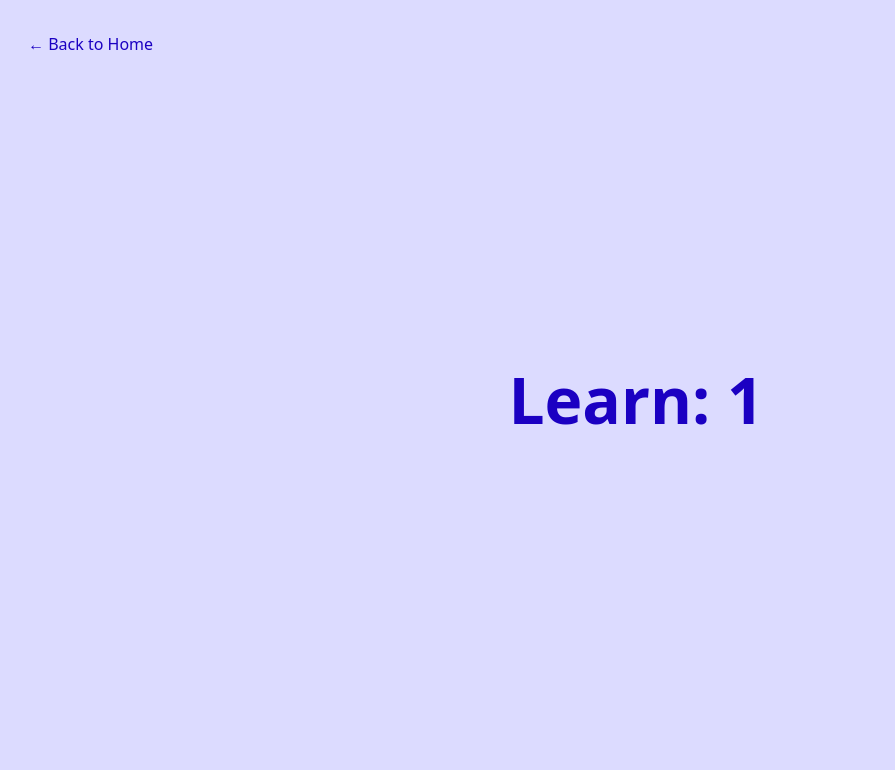
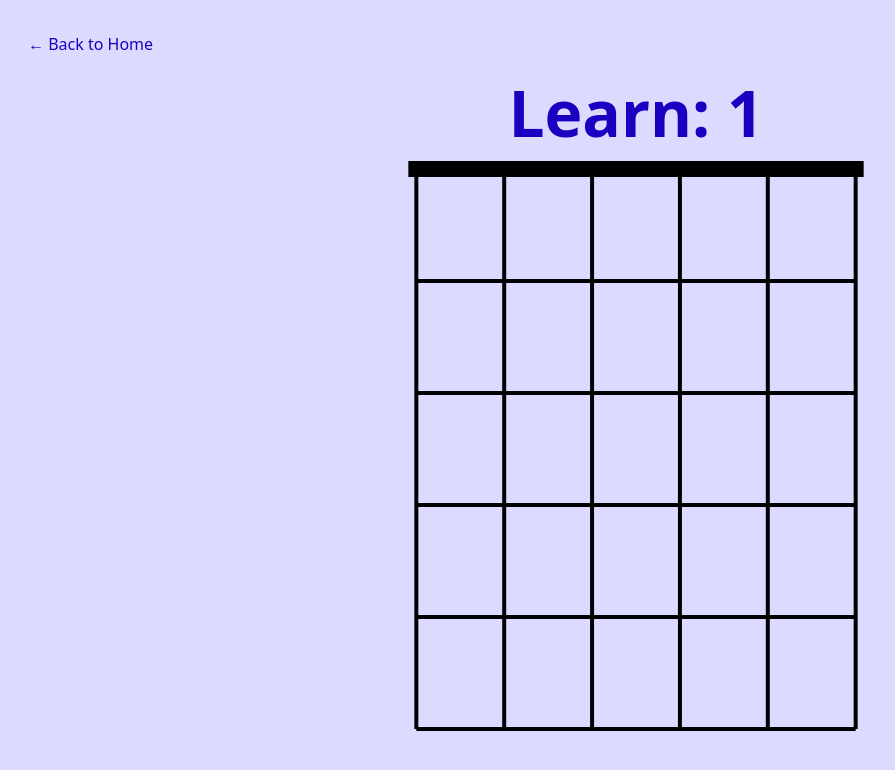
Before and after one commit to giselaroberts/comps-react-app, a React (Vite) app: page /chord/1/learn in a window 1280 px wide. Shown: the top 770 px of the page, without its empty margins (4-899 px from the left). Built offline with nearby package versions, Linux system fonts and the light colour scheme.

Commit message:
basic svg blank tab in LearnPage.jsx (to move and reorg later)

```diff
--- a/src/components/LearnPage.jsx
+++ b/src/components/LearnPage.jsx
@@ -8,6 +8,32 @@ export default function LearnPage() {
     <div className="learn-page">
       <Link to="/" className="back-link">← Back to Home</Link>
       <h2>Learn: {chordName}</h2>
+
+
+      <svg xmlns="http://www.w3.org/2000/svg"
+          viewBox="0 0 343.5 430.5"
+          width="458" height="574" aria-hidden="true">
+
+        <line   x1="1" y1="6"   x2="342.5" y2="6"  style={{ stroke:'black', strokeWidth: 12}} />
+        <line  x1="7" y1="90"  x2="336.5" y2="90"  style={{ stroke: 'black', strokeWidth: 3 }}/>
+        <line  x1="7" y1="174" x2="336.5" y2="174" style={{ stroke: 'black', strokeWidth: 3 }}/>
+        <line  x1="7" y1="258" x2="336.5" y2="258" style={{ stroke: 'black', strokeWidth: 3 }}/>
+        <line  x1="7" y1="342" x2="336.5" y2="342" style={{ stroke: 'black', strokeWidth: 3 }}/>
+        <line  x1="7" y1="426" x2="336.5" y2="426" style={{ stroke: 'black', strokeWidth: 3 }}/>
+
+        <line  x1="7"    y1="6"  x2="7"    y2="426" style={{ stroke: 'black', strokeWidth: 3 }}/>
+        <line  x1="72.9" y1="6"  x2="72.9" y2="426"style={{ stroke: 'black', strokeWidth: 3 }}/>
+        <line  x1="138.8" y1="6" x2="138.8" y2="426"style={{ stroke: 'black', strokeWidth: 3 }}/>
+        <line  x1="204.7" y1="6" x2="204.7" y2="426" style={{ stroke: 'black', strokeWidth: 3 }}/>
+        <line  x1="270.6" y1="6" x2="270.6" y2="426"style={{ stroke: 'black', strokeWidth: 3 }}/>
+        <line  x1="336.5" y1="6" x2="336.5" y2="426" style={{ stroke: 'black', strokeWidth: 3 }}/>
+      </svg>
+
+
+
+
+
+
     </div>
   );
 }
```
